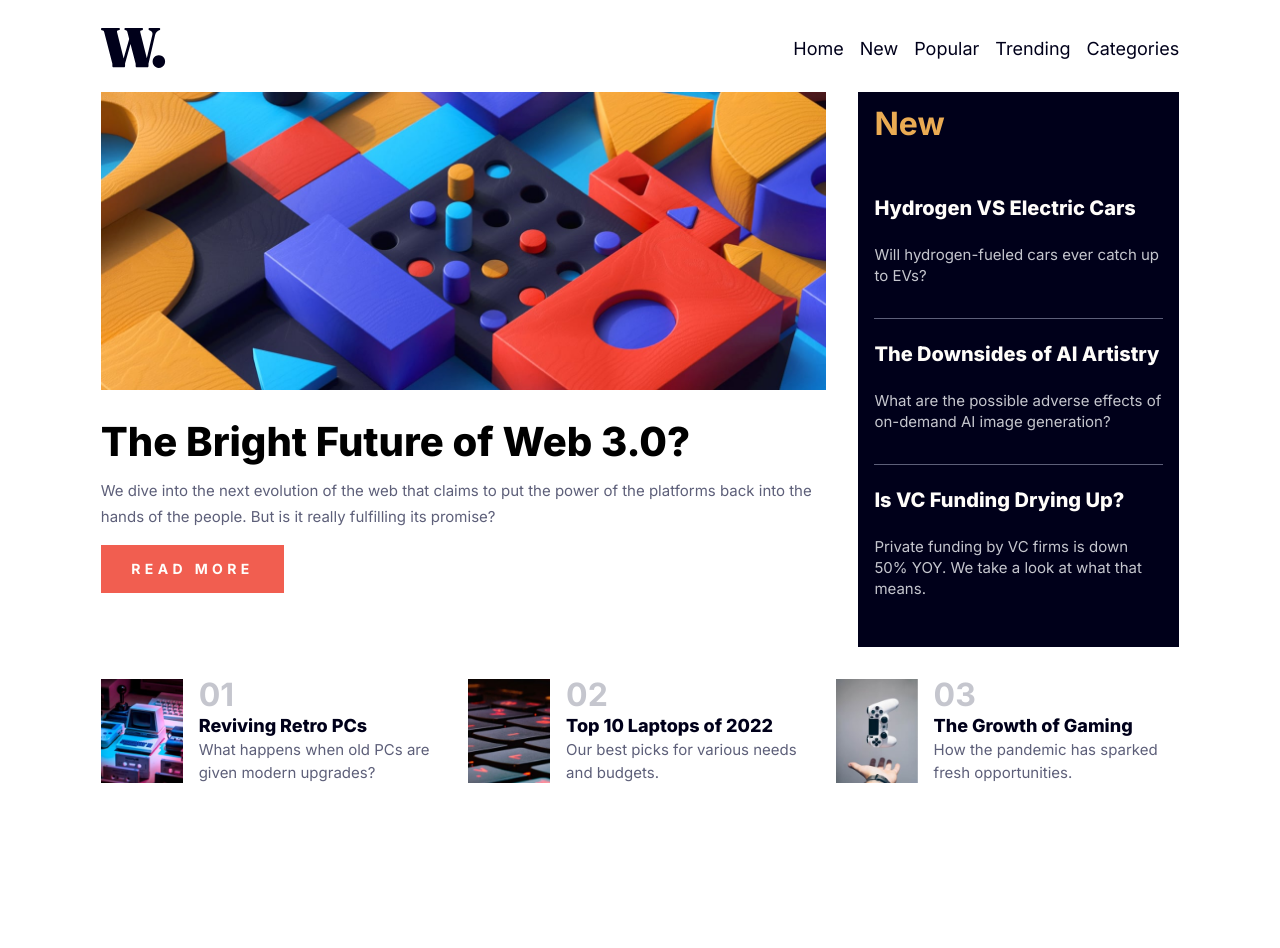
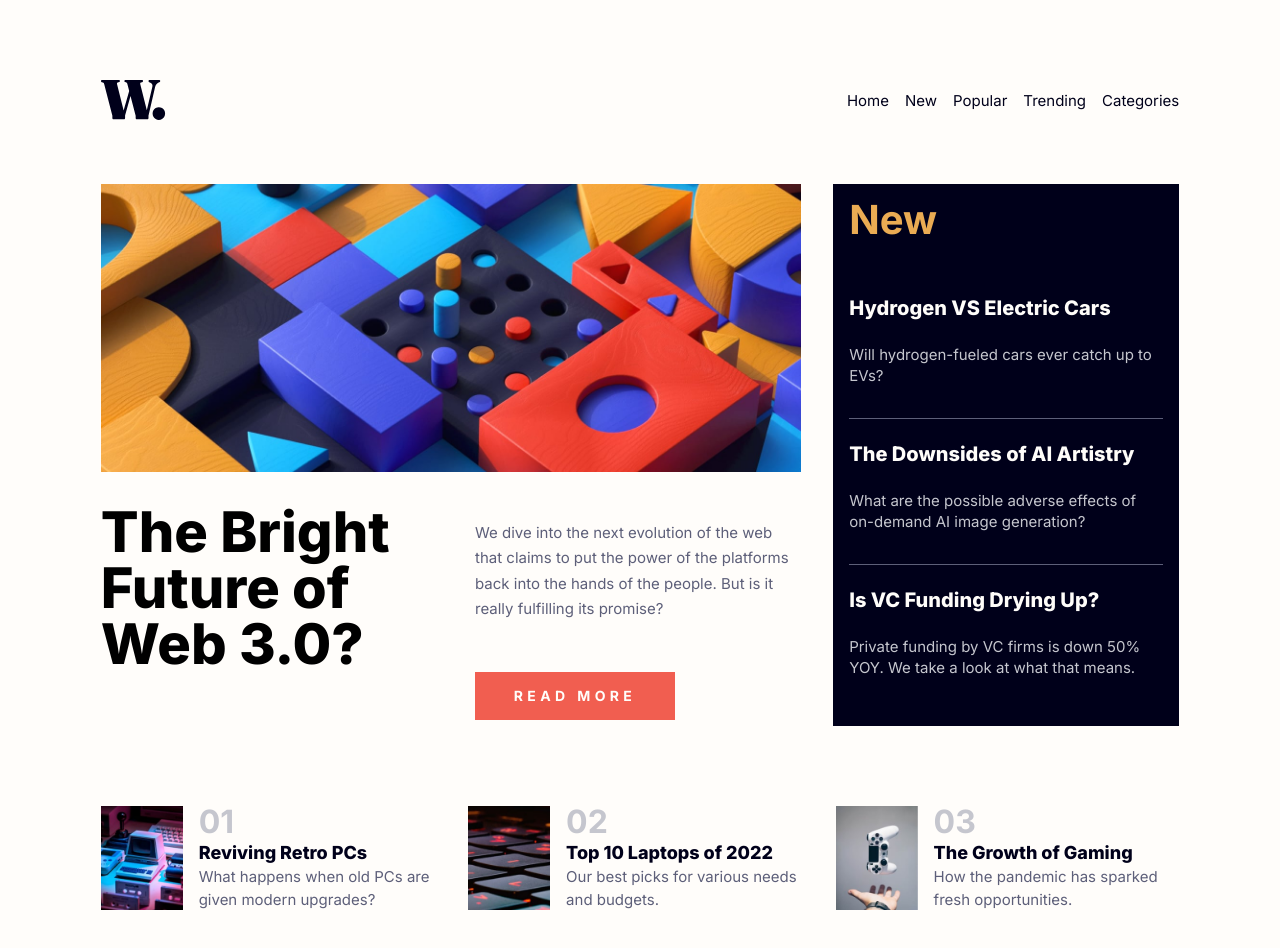
Before and after one commit to queseri/news-homepage, a React (Vite) app: page / in a window 1280 px wide. Shown: the top 948 px of the page. Before the commit the page ends 816 px from the top, so only its background shows below. Built offline with nearby package versions, Linux system fonts and the light colour scheme.

Commit message:
Header component created - standalone

```diff
--- a/src/App.jsx
+++ b/src/App.jsx
@@ -1,12 +1,10 @@
 import { useState, useEffect } from "react";
-import Logo from "./assets/images/logo.svg";
-import Menu from "./assets/images/icon-menu.svg";
-import CloseMenu from "./assets/images/icon-menu-close.svg";
 import Web3Mobile from "./assets/images/image-web-3-mobile.jpg";
 import Web3Desktop from "./assets/images/image-web-3-desktop.jpg";
 import Retros from "./assets/images/image-retro-pcs.jpg";
 import TopLaptops from "./assets/images/image-top-laptops.jpg";
 import Gaming from "./assets/images/image-gaming-growth.jpg";
+import Header from "./components/Header";
 import "./sass/main.scss";
 
 function App() {
@@ -26,54 +24,8 @@ function App() {
 
   return (
     <div className="app font-family">
-      <header className="header flex">
-        <div className="container-logo">
-          <img src={Logo} alt="Welcome to Web3 technologies" />
-        </div>
-        <nav aria-label="main navigation" className="nav">
-          <button
-            className="flex btn btn-menu-control"
-            aria-controls="main-nav"
-            aria-expanded={`${menu ? true : false}`}
-            onClick={handleMenu}
-          >
-            <img className={`${menu ? "close-img" : ""}`} src={Menu} alt="" />
-            <img
-              className={`${menu ? "" : "close-img"}`}
-              src={CloseMenu}
-              alt=""
-            />
-          </button>
+      <Header menu={menu} handleMenu={handleMenu} />
 
-          <ul id="main-nav" className={`main-nav ${menu ? "show-nav" : ""}`}>
-            <li>
-              <a className="nav-link" href="">
-                Home
-              </a>
-            </li>
-            <li>
-              <a className="nav-link" href="">
-                New
-              </a>
-            </li>
-            <li>
-              <a className="nav-link" href="">
-                Popular
-              </a>
-            </li>
-            <li>
-              <a className="nav-link" href="">
-                Trending
-              </a>
-            </li>
-            <li>
-              <a className="nav-link" href="">
-                Categories
-              </a>
-            </li>
-          </ul>
-        </nav>
-      </header>
       <main className="main">
         <div className="hero">
           <div className="container-hero-img">
--- /dev/null
+++ b/src/components/Header.jsx
@@ -0,0 +1,59 @@
+import React from "react";
+import Logo from "../assets/images/logo.svg";
+import Menu from "../assets/images/icon-menu.svg";
+import CloseMenu from "../assets/images/icon-menu-close.svg";
+
+function Header({ menu, handleMenu }) {
+  return (
+    <header className="header flex">
+      <div className="container-logo">
+        <img src={Logo} alt="Welcome to Web3 technologies" />
+      </div>
+      <nav aria-label="main navigation" className="nav">
+        <button
+          className="flex btn btn-menu-control"
+          aria-controls="main-nav"
+          aria-expanded={`${menu ? true : false}`}
+          onClick={handleMenu}
+        >
+          <img className={`${menu ? "close-img" : ""}`} src={Menu} alt="" />
+          <img
+            className={`${menu ? "" : "close-img"}`}
+            src={CloseMenu}
+            alt=""
+          />
+        </button>
+
+        <ul id="main-nav" className={`main-nav ${menu ? "show-nav" : ""}`}>
+          <li>
+            <a className="nav-link" href="">
+              Home
+            </a>
+          </li>
+          <li>
+            <a className="nav-link" href="">
+              New
+            </a>
+          </li>
+          <li>
+            <a className="nav-link" href="">
+              Popular
+            </a>
+          </li>
+          <li>
+            <a className="nav-link" href="">
+              Trending
+            </a>
+          </li>
+          <li>
+            <a className="nav-link" href="">
+              Categories
+            </a>
+          </li>
+        </ul>
+      </nav>
+    </header>
+  );
+}
+
+export default Header;
--- a/src/sass/components/_button.scss
+++ b/src/sass/components/_button.scss
@@ -28,4 +28,10 @@
     padding: .75rem 1.9rem;
     letter-spacing: 4.375px;
     display: inline-block;
+
+    @include utils.mQ(45rem) {
+        grid-area: 2/2;
+        text-align: center;
+        max-width: 12.5rem;
+    }
 }
--- a/src/sass/layouts/_article.scss
+++ b/src/sass/layouts/_article.scss
@@ -9,6 +9,7 @@
 
     @include utils.mQ(63rem) {
         margin-block: 0;
+        flex: 1 1 33%;
     }
 }
 
@@ -17,6 +18,9 @@
     font-size: base.$fs-32;
     font-weight: 700;
     line-height: base.$line-height-1;
+    @include utils.mQ(45rem) {
+        font-size: base.$fs-40;
+    }
 }
 
 .article-link-btn {
--- a/src/sass/layouts/_aside.scss
+++ b/src/sass/layouts/_aside.scss
@@ -1,7 +1,11 @@
 @use "../base";
+@use "../utils";
 
 .aside {
     margin-block: 2rem;
+    @include utils.mQ(63rem) {
+       margin-block: 5rem;
+    }
 }
 
 .aside-list {
@@ -13,7 +17,6 @@
 .aside-item {
     display: flex;
     flex-direction: row;
-    /* justify-items: center; */
     gap: 1rem;
 }
 
--- a/src/sass/layouts/_header.scss
+++ b/src/sass/layouts/_header.scss
@@ -1,5 +1,10 @@
 @use "../base";
+@use "../utils";
 
 .header {
     margin-block-end: base.$spacer1 * 1.5;
+
+    @include utils.mQ(63rem) {
+        margin-block-end: 4rem;
+    }
 }
--- a/src/sass/layouts/_nav.scss
+++ b/src/sass/layouts/_nav.scss
@@ -3,6 +3,8 @@
 
 .nav {
     position: relative;
+
+
 }
 
 .main-nav {
@@ -32,9 +34,10 @@
     transition: all 0.5s ease-out;
     top: -(base.$spacer1 * 2);
     background-color: base.$clr-almost-white;
+
     @include utils.mQ(45rem) {
-       top: 0;
-       right: 0;
+        top: 0;
+        right: 0;
     }
 }
 
@@ -43,4 +46,7 @@
     font-size: base.$fs-18;
     text-decoration: none;
     font-weight: 400;
+    @include utils.mQ(45rem) {
+        font-size: base.$fs-15;
+    }
 }
--- a/src/sass/layouts/_page.scss
+++ b/src/sass/layouts/_page.scss
@@ -1,6 +1,10 @@
 @use 'sass:math';
 @use "../base";
 @use "../utils";
+
+body {
+    background-color: base.$clr-almost-white;
+}
 
 .app {
     padding-inline: base.$spacer1;
@@ -9,7 +13,10 @@
 
     @include utils.mQ(45rem) {
         margin-inline: auto;
+    }
 
+    @include utils.mQ(63rem) {
+        margin-block-start: 5rem;
     }
 }
 
@@ -52,6 +59,10 @@
     font-size: base.$fs-40;
     font-weight: 800;
     line-height: 1;
+
+    @include utils.mQ(45rem) {
+        font-size: base.$fs-56;
+    }
 }
 
 .main-text {
@@ -61,8 +72,21 @@
     line-height: base.$line-height-3;
 }
 
+.hero {
+    @include utils.mQ(63rem) {
+        flex: 1 1 67%;
+    }
+}
+
 .hero-content {
     margin-block: base.$spacer1 * 2;
+
+    @include utils.mQ(63rem) {
+        display: grid;
+        grid-template-columns: 1fr 1fr;
+        column-gap: base.$spacer1 * 3;
+        margin-block-end: 0;
+    }
 }
 
 /*
```
